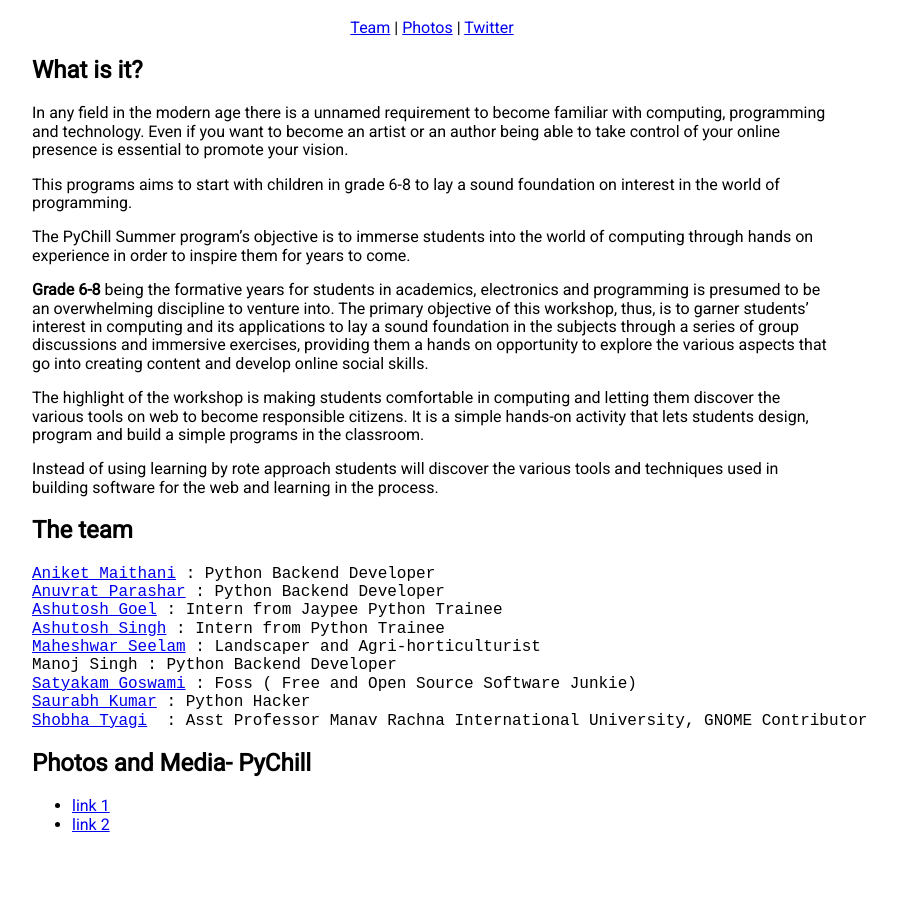
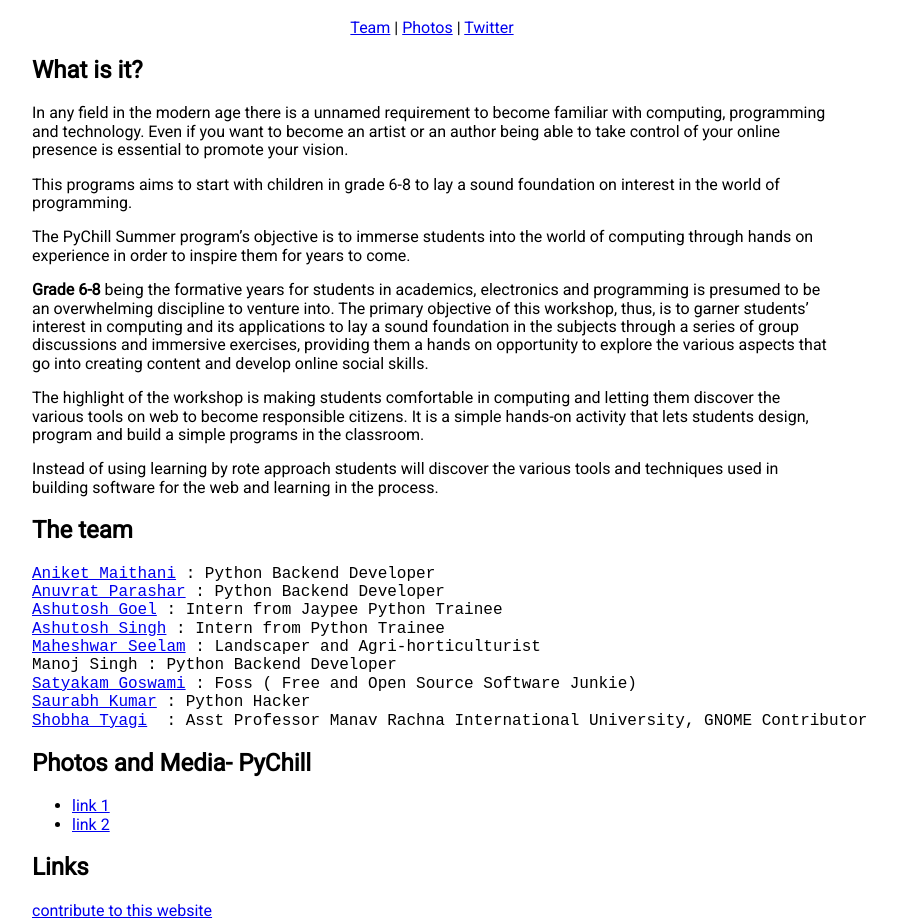
Before and after one commit to fossevents/pychill, a plain HTML site: page index.html in a window 1280 px wide. Shown: the part 61-981 px from the top of the page, without its empty margins (208-1105 px from the left). Before the commit the page ends 911 px from the top, so only its background shows below. Drawn offline with nearby package versions, Linux system fonts and the light colour scheme.

Commit message:
add contribution link

```diff
--- a/index.html
+++ b/index.html
@@ -63,5 +63,8 @@ Manoj Singh : Python Backend Developer
     <li><a href="https://drive.google.com/file/d/0B780oxcRJiDxdm9PQTBXR2xGbGs/view?usp=sharing">link 2</a></li>
 </ul>
 
+<h2>Links</h2>
+<a href="https://github.com/fossevents/pychill/">contribute to this website</a>
+
 </body>
 </html>
```
